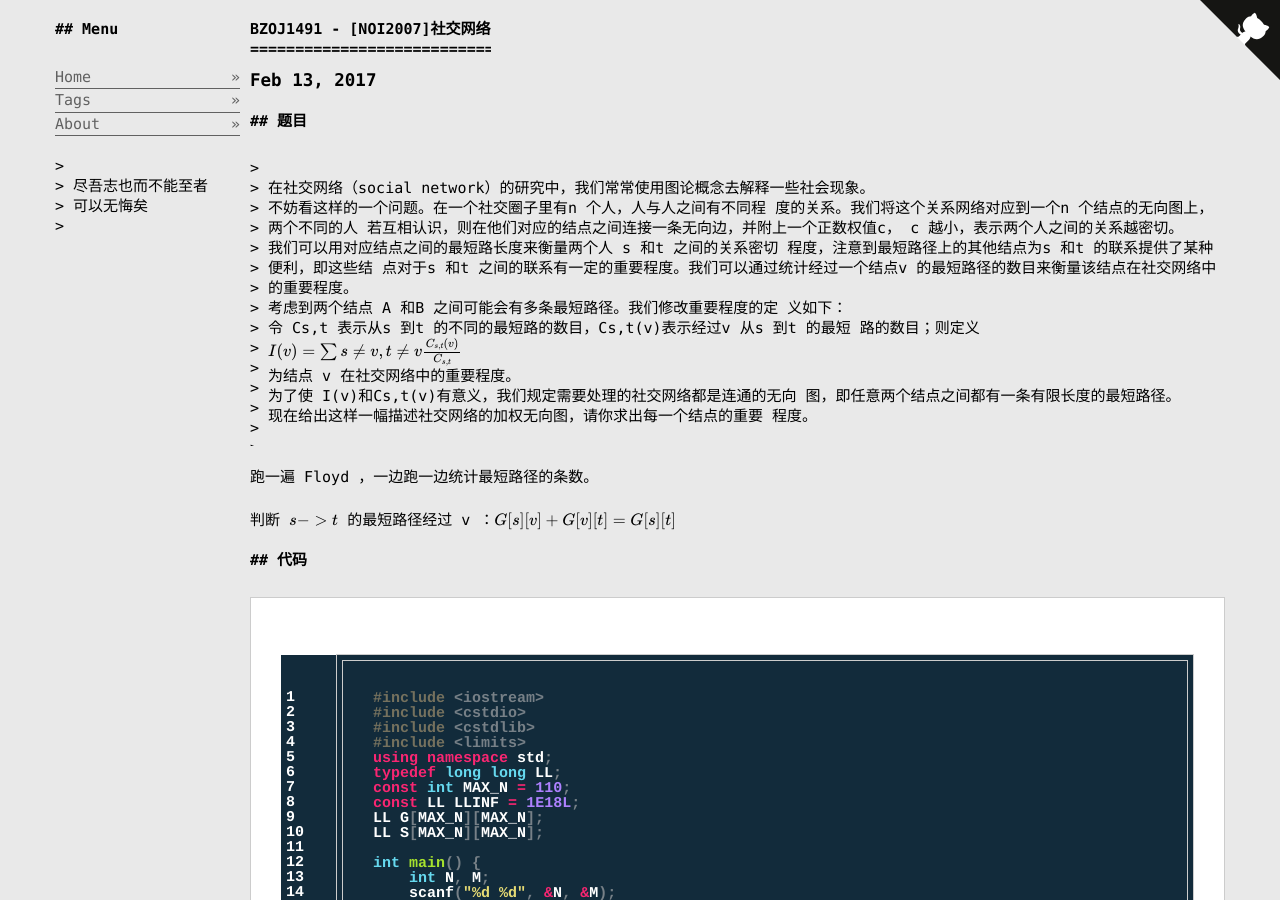
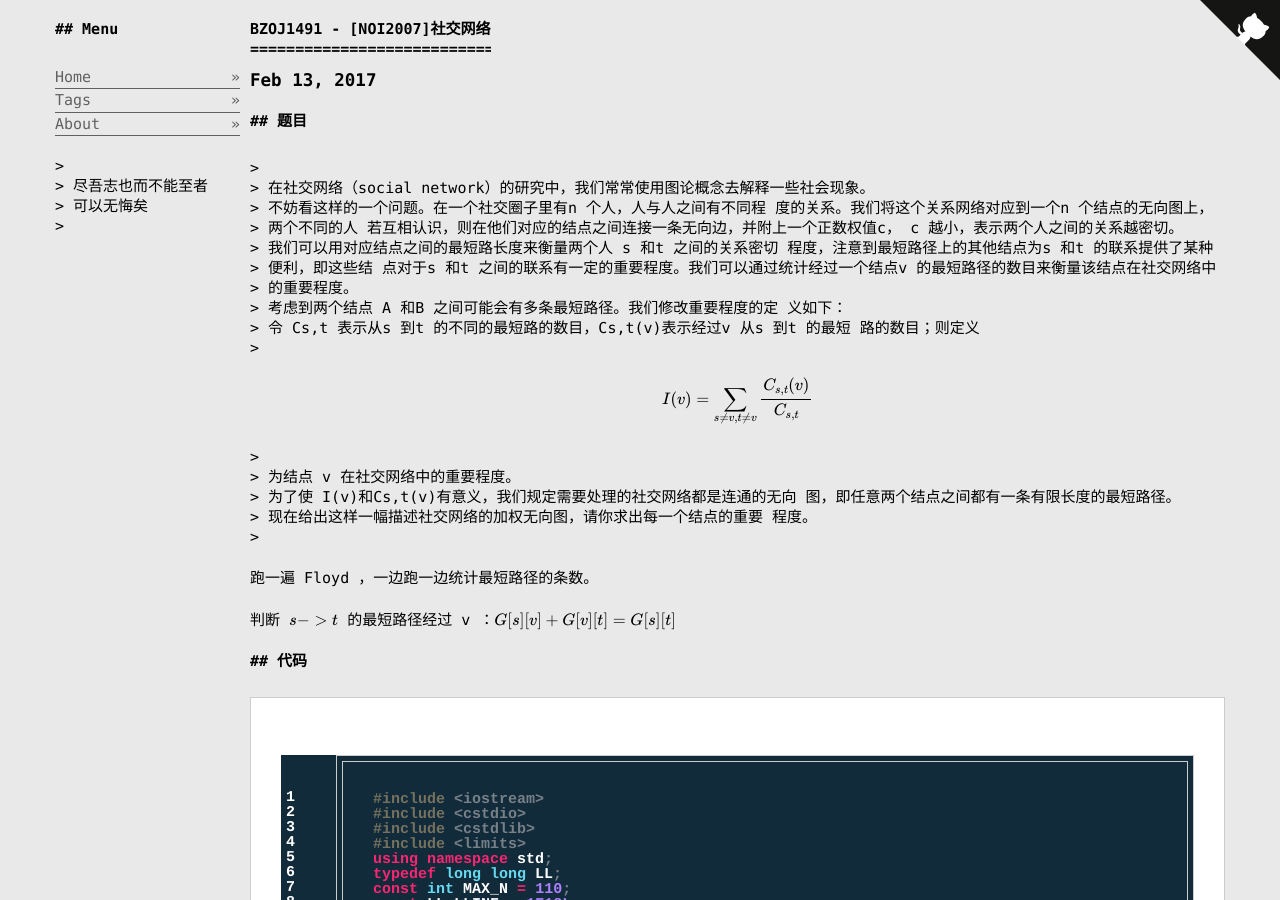
Before and after one commit to zbaxrl/zbaxrl.github.io, a Jekyll site: the page built from _posts/2017-02-13-bzoj1491.md, in a window 1280 px wide and 900 px high. Built offline with Jekyll 4.4.1, drawn with Linux system fonts in a browser that asks for light colours; formulas are drawn with MathJax 3.

```diff
--- a/_posts/2017-02-13-bzoj1491.md
+++ b/_posts/2017-02-13-bzoj1491.md
@@ -20,7 +20,9 @@ tags: [水题, Floyd]
 > 义如下：
 > 令 Cs,t 表示从s 到t 的不同的最短路的数目，Cs,t(v)表示经过v 从s 到t 的最短
 > 路的数目；则定义
-> $$ I(v) = \sum{s \neq v, t \neq v}{ \frac{C_{s,t}(v)}{C_{s, t}} } $$
+
+$$ I(v) = \sum_{s \neq v, t \neq v}{ \frac{C_{s,t}(v)}{C_{s, t}} } $$
+
 > 为结点 v 在社交网络中的重要程度。
 > 为了使 I(v)和Cs,t(v)有意义，我们规定需要处理的社交网络都是连通的无向
 > 图，即任意两个结点之间都有一条有限长度的最短路径。
```
